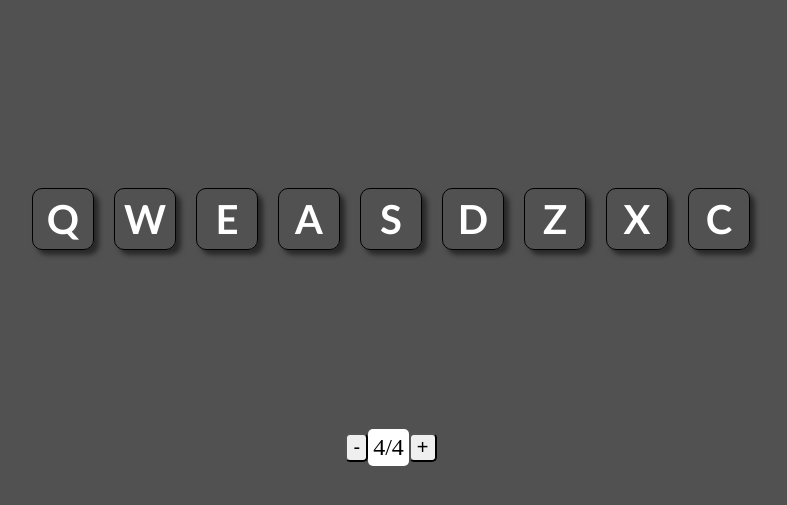
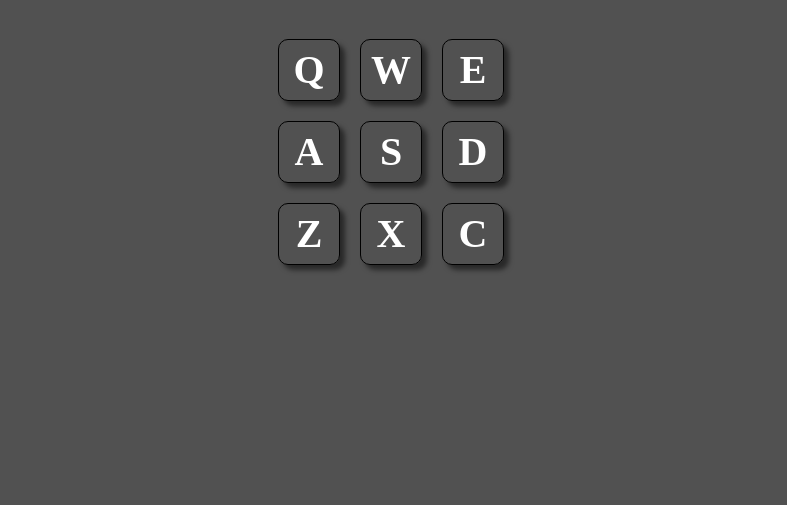
Before and after one commit to pahosler/FCC-Drum-Machine, a React app: page / in a window 1280 px wide. Shown: the part 71-576 px from the top of the page, without its empty margins (257-1044 px from the left). Built offline with nearby package versions, Linux system fonts and the light colour scheme.

Commit message:
notes working
notes work via mouse click

```diff
--- a/package.json
+++ b/package.json
@@ -7,6 +7,7 @@
   "dependencies": {
     "react": "16.4.2",
     "react-dom": "16.4.2",
+    "react-event-listener": "0.6.4",
     "react-redux": "5.0.7",
     "react-scripts": "1.1.4"
   },
--- /dev/null
+++ b/src/Components/Drumpad/Drumpad.js
@@ -0,0 +1,43 @@
+import React, { Component } from 'react'
+import '../../styles.css'
+
+export default class Drumpad extends Component {
+  constructor(props) {
+    super(props)
+    this.audioRef = React.createRef()
+    this.handleClick = this.handleClick.bind(this)
+    this.handleKeyup = this.handleKeyup.bind(this)
+  }
+
+  handleClick(e) {
+    this.audioRef.current.play()
+    this.props.handlePad(e.target.id)
+  }
+  handleKeyup(e) {
+    this.audioRef.current.play()
+    this.props.handlePad(e)
+    console.log('--->', e)
+  }
+
+  render() {
+    return (
+      <div
+        id={this.props.padName}
+        className="drum-pad"
+        onClick={this.handleClick}
+        onKeyUp={this.handleKeyup}>
+        <audio
+          src={this.props.noise[this.props.padName][0]}
+          id={this.props.padName}
+          className="clip"
+          ref={this.audioRef}>
+          <source
+            src={this.props.noise[this.props.padName][0]}
+            type="audio/wav"
+          />
+        </audio>
+        {this.props.padName}
+      </div>
+    )
+  }
+}
--- a/src/Components/Drumpad/drumpad.js
+++ /dev/null
@@ -1,19 +0,0 @@
-import React, { PureComponent } from 'react'
-import '../../styles.css'
-
-export default class Drumpad extends PureComponent {
-  constructor(props) {
-    super(props)
-  }
-
-  render() {
-    return (
-      <div
-        id={this.props.padName.toLowerCase()}
-        className="drum-pad"
-        onClick={this.props.handlePadDown}>
-        {this.props.padName}
-      </div>
-    )
-  }
-}
--- a/src/Components/Drumpad/index.js
+++ b/src/Components/Drumpad/index.js
@@ -1,61 +1,72 @@
 import React, { Component } from 'react'
-import Drumpad from './drumpad'
+import Drumpad from './Drumpad'
 import '../../styles.css'
 
+// document.getElementById("drum-machine")
+// .addEventListener('keyup', (e) => {
+//   console.log(e)
+// })
+// window.addEventListener("keydown", function (e) {
+//     console.log(e.key)
+
+// });
 const noise = {
-  q: '../src/assets/909clap.wav',
-  w: '../src/assets/909ohh.wav',
-  e: '../src/assets/909sn.wav',
-  a: '../src/assets/fx_09.wav',
-  s: '../src/assets/fx_10.wav',
-  d: '../src/assets/sim_bass_23_01.wav',
-  z: '../src/assets/sim_k02-0.wav',
-  x: '../src/assets/rhythm77_bd.wav',
-  c: '../src/assets/rhythm77_ch.wav'
+  Q: [require('../../assets/909clap.wav'), 'Techno 909clap'],
+  W: [require('../../assets/909ohh.wav'), 'Techno 909ohh'],
+  E: [require('../../assets/909sn.wav'), 'Techno 909sn'],
+  A: [require('../../assets/fx_09.wav'), 'Techno fx_09'],
+  S: [require('../../assets/fx_10.wav'), 'Techno fx_10'],
+  D: [require('../../assets/sim_bass_23_01.wav'), 'Techno sim_bass_23_01'],
+  Z: [require('../../assets/sim_k02-0.wav'), 'Techno sim_k02'],
+  X: [require('../../assets/rhythm77_bd.wav'), 'Techno rhythm77_bd'],
+  C: [require('../../assets/rhythm77_ch.wav'), 'Techno rhythm77_ch']
 }
 const pads = ['Q', 'W', 'E', 'A', 'S', 'D', 'Z', 'X', 'C']
+// const [q,w,e,a,s,d,z,x,c] = [...pads]
 
 export default class Pads extends Component {
   constructor(props) {
     super(props)
     this.state = {
-      pad: 'q',
+      pad: '',
       note: null,
+      noteName: ' ',
       keyDown: false
     }
-    this.handlePadDown = this.handlePadDown.bind(this)
-    this.handlePadUp = this.handlePadUp.bind(this)
+
+    this.handlePad = this.handlePad.bind(this)
   }
 
-  handlePadDown(e) {
-    console.log(e.target.id)
-    let note = noise[e.target.id]
-    this.setState({ note })
+  handlePad(e) {
+    // console.log(e.target.id)
+    let playNote = e // .target.id.toUpperCase()
+    let note = noise[playNote][0]
+    let noteName = noise[playNote][1]
+    this.setState({ note, noteName })
   }
 
-  handlePadUp() {}
-
-  componentWillMount() {
-    console.log('hi', this.state.note)
+  componentDidMount() {
+    let noteName = window.addEventListener('keyup', function(e) {
+      return e.key.toUpperCase()
+    })
+    this.setState({ noteName })
   }
 
   render() {
-    console.log(this.state.note)
     return (
       <div className="container">
+        <div className="pads">
           {pads.map((padName, i) => (
             <Drumpad
               key={i}
-            id={padName.toLowerCase()}
               padName={padName}
-            handlePadDown={this.handlePadDown}
+              handlePad={this.handlePad}
               note={this.state.note}
               noise={noise}
             />
           ))}
-        <audio id="myAudio">
-          <source src={this.state.noise} type="audio/wav" />
-        </audio>
+        </div>
+        <h3 className="soundname">{this.state.noteName}</h3>
       </div>
     )
   }
--- a/src/index.js
+++ b/src/index.js
@@ -6,14 +6,13 @@ import './styles.css'
 
 const App = () => {
   return (
-    <div className="container">
-      <div className="App" id="drum-machine">
+    <div className="container" id="drum-machine">
+      <div className="App">
         <h1>freeCodeCamp Drum-Machine</h1>
-        <div id="display" className="display">
-          <Pads />
-        </div>
       </div>
-      <Tempo />
+      <div id="display" className="display">
+        <Pads />
+      </div>
     </div>
   )
 }
--- a/src/styles.css
+++ b/src/styles.css
@@ -1,26 +1,43 @@
 body {
   background-color: #515151;
 }
+
 .container {
   width: 100vw;
-  height: 50vh;
+  display: flex;
+  flex-direction: column;
+  justify-content: space-evenly;
+  align-items: center;
+  -webkit-user-select: none;
+  -moz-user-select: none;
+  -ms-user-select: none;
+  user-select: none;
+}
+
+.App {
+  font-family: 'Gill Sans', 'Gill Sans MT', Calibri, 'Trebuchet MS', sans-serif;
+  /* text-align: cente; */
   display: flex;
   flex-wrap: wrap;
   justify-content: center;
   align-items: center;
 }
 
-.App {
-  font-family: 'Gill Sans', 'Gill Sans MT', Calibri, 'Trebuchet MS', sans-serif;
-  text-align: center;
-}
-
 .display {
+  /* width: 300px; */
   display: flex;
-  /* flex-wrap: wrap; */
+  flex-direction: column;
   justify-content: center;
   align-items: center;
   margin: 10px;
+}
+
+.pads {
+  max-width: 300px;
+  display: flex;
+  flex-wrap: wrap;
+  justify-content: center;
+  align-items: center;
 }
 
 .drum-pad {
@@ -41,17 +58,21 @@ body {
   font-size: 2.5em;
 }
 
-.drum-pad:hover {
+.drum-pad:active {
   background-color: #55c9ffa4;
   border: 1px solid skyblue;
   box-shadow: 0px 0px 5px 3px rgb(125, 210, 236);
   color: rgb(0, 0, 255, 0.2);
 }
 
+.soundname {
+  height: 10px;
+}
+
 .tempo-container {
-  /* width: 20%; */
+  width: 150px;
   display: flex;
-  justify-content: space-around;
+  justify-content: space-evenly;
   align-items: center;
 }
 
@@ -71,7 +92,3 @@ body {
   background-color: white;
   border-radius: 5px;
 }
-
-#testing {
-  z-index: 9999;
-}
```
Lines whose indentation alone changed are shown as unchanged.
